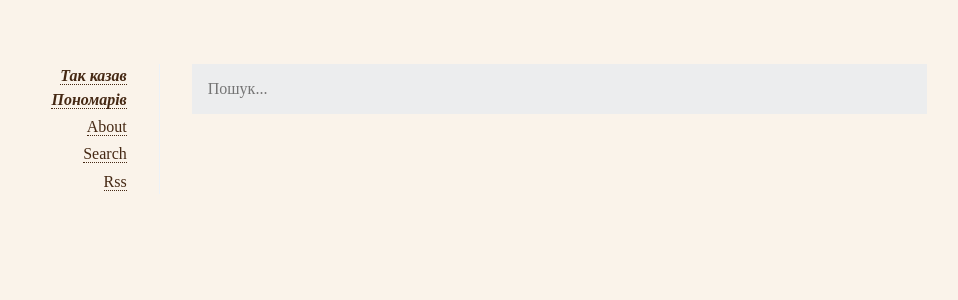
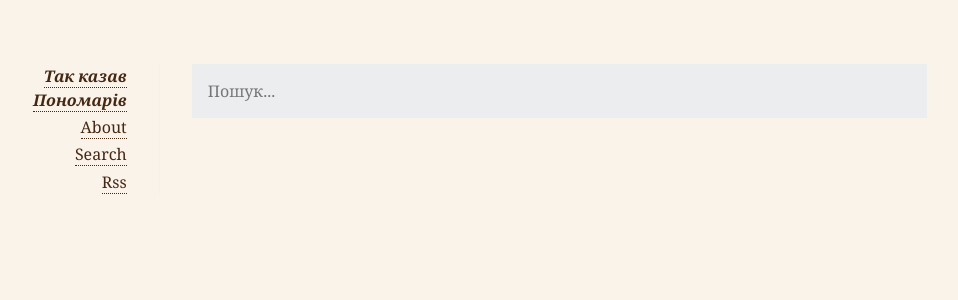
Before and after one commit to ponomariv/ponomariv.github.io, a Jekyll site: the page built from index.html, in a window 1280 px wide. Shown: the top 300 px of the page, without its empty margins (161-1119 px from the left). Built offline with Jekyll 4.4.1, drawn with Linux system fonts in a browser that asks for light colours.

Commit message:
minus google fonts

```diff
--- a/_sass/_main.scss
+++ b/_sass/_main.scss
@@ -7,7 +7,7 @@
 }
 
 body {
-	font-family: url("https://fonts.googleapis.com/css?family=Playfair+Display:400,400i,700i"), Georgia, Sans-Serif;
+	font-family: Georgia, Sans-Serif;
 	-webkit-font-smoothing: antialiased;
     text-rendering: optimizeLegibility;
 	line-height:1.5;
```
